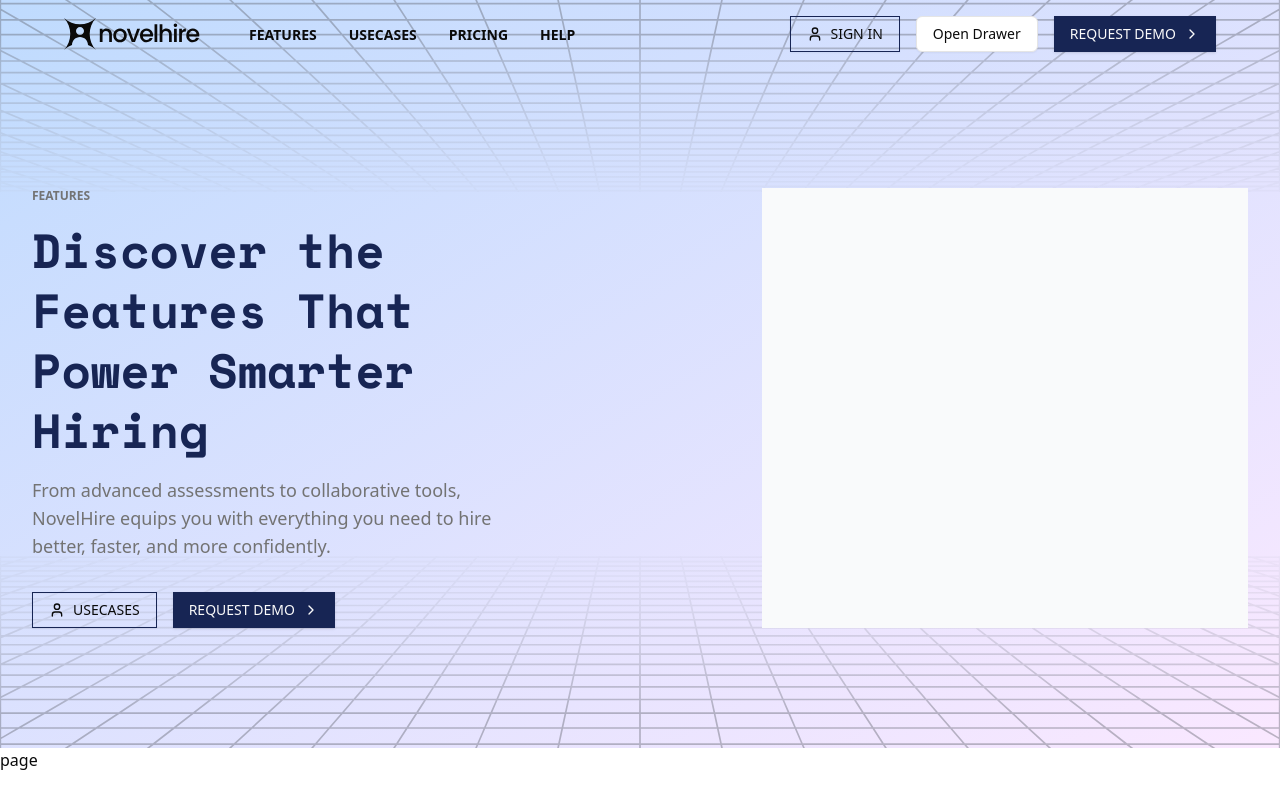
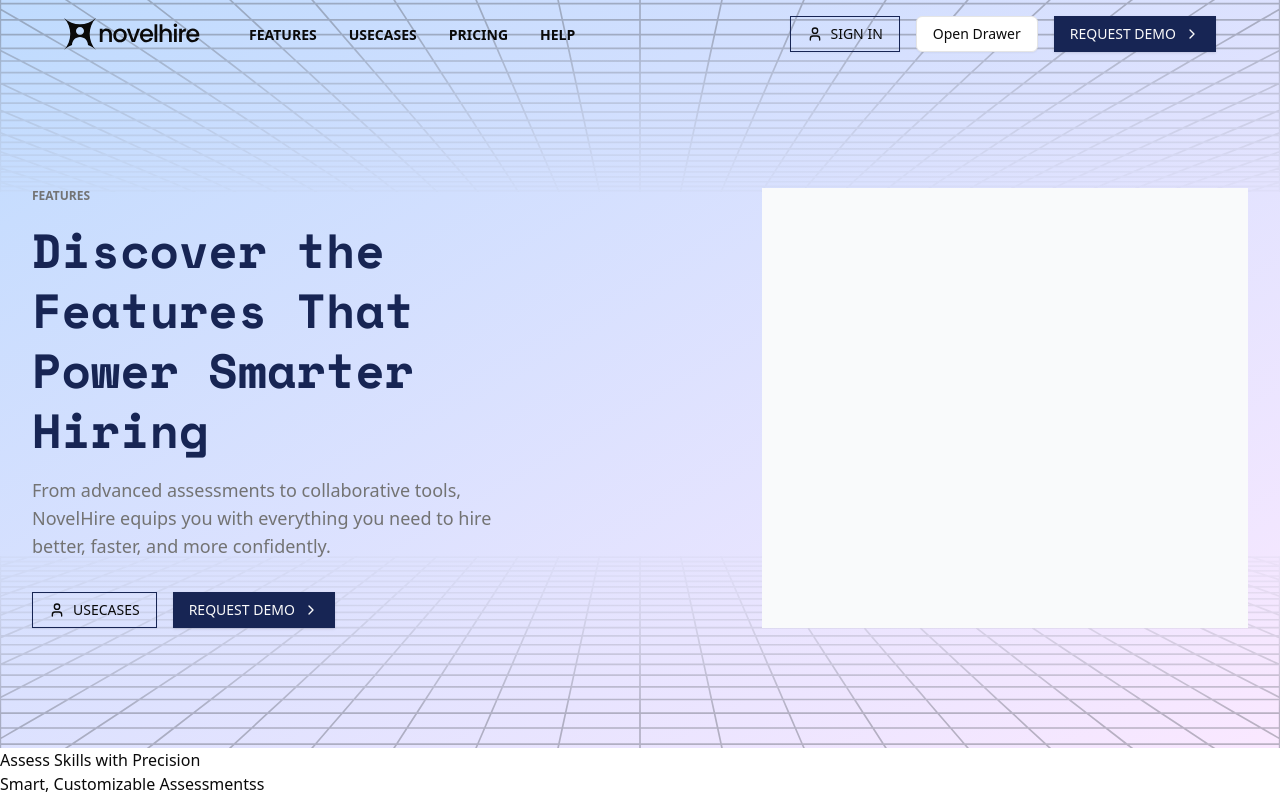
Before and after one commit to Novelti-Solutions/novelhire_landing_page_2025, a Next.js app: page /features in a window 1280 px wide. Built offline with nearby package versions, Linux system fonts and the light colour scheme.

Commit message:
Update FeaturesPage component layout and re-enable FeaturesSection in Home

```diff
--- a/src/app/features/page.jsx
+++ b/src/app/features/page.jsx
@@ -1,5 +1,15 @@
 import React from "react";
 
 export default function FeaturesPage() {
-  return <div>page</div>;
+  return (
+    <div>
+      <div>
+        <p>Assess Skills with Precision</p>
+        <h1>
+          Smart, Customizable <span>Assessmentss </span>
+        </h1>
+      </div>
+      <div></div>
+    </div>
+  );
 }
--- a/src/app/page.js
+++ b/src/app/page.js
@@ -8,9 +8,9 @@
 export default function Home() {
   return (
     <HomeLayout>
-      {/* <FeaturesSection /> */}
+      <FeaturesSection />
       <HowItWorks />
-      {/* <CallToAction/> */}
+      <CallToAction/>
       <FAQSection />
     </HomeLayout>
   );
```
